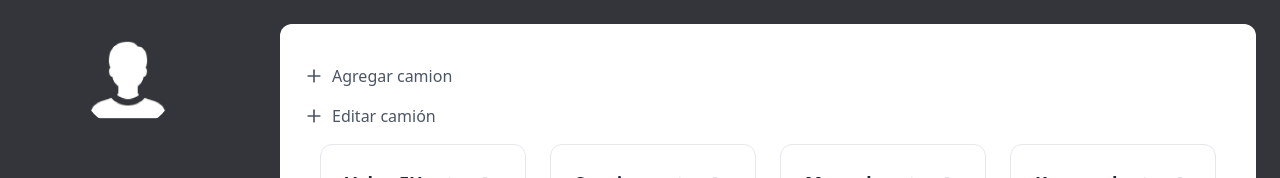
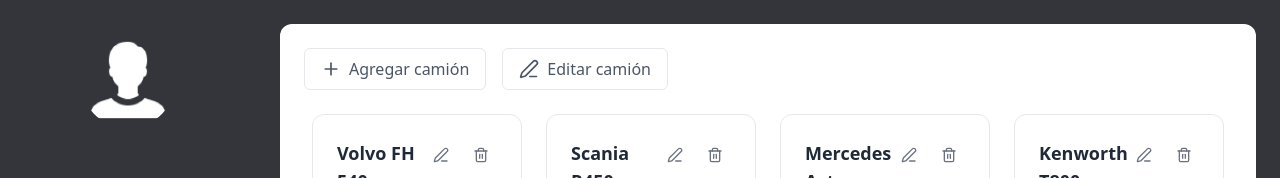
Before and after one commit to ImpulsatecRivera/Rivera, a React (Vite) app in the folder Frontend/page-Private/: page /Camiones in a window 1280 px wide. Shown: the top 178 px of the page. Built offline with nearby package versions, Linux system fonts and the light colour scheme.

Commit message:
arregle volver al menu

```diff
--- a/Frontend/page-Private/src/pages/Camiones/Camiones.jsx
+++ b/Frontend/page-Private/src/pages/Camiones/Camiones.jsx
@@ -248,7 +248,7 @@ const TruckMainScreen = () => {
   const handleSuccessContinue = () => {
     setShowSuccessModal(false);
     setSelectedTruck(null);
-    // Aquí no navegamos, porque ya estamos en el listado
+    // No navega porque ya estás en la pantalla principal con las cards
   };
 
   const handleAddTruck = () => {
@@ -322,28 +322,38 @@ const TruckMainScreen = () => {
   );
 
   return (
-    <div className="flex h-screen bg-[#34353A] overflow-hidden">
-      <div className="flex-1 p-6 overflow-hidden">
-        <div className="bg-white rounded-xl p-6 h-full overflow-hidden">
-          <div className="mt-4">
-            <button onClick={handleAddTruck} className="flex items-center space-x-2 text-gray-600 hover:text-gray-800 transition-colors">
+    <div className="flex flex-col lg:flex-row h-screen bg-[#34353A] overflow-hidden">
+      <div className="flex-1 p-4 lg:p-6 overflow-hidden flex flex-col">
+        <div className="bg-white rounded-xl p-4 lg:p-6 h-full flex flex-col overflow-hidden">
+
+          {/* Botones */}
+          <div className="space-y-4 sm:flex sm:space-x-4 sm:space-y-0 mb-4">
+            <button
+              onClick={handleAddTruck}
+              className="flex items-center justify-center sm:justify-start space-x-2 text-gray-600 hover:text-gray-800 transition-colors w-full sm:w-auto px-4 py-2 border rounded-md"
+            >
               <Plus className="w-5 h-5" />
-              <span className="font-medium">Agregar camion</span>
+              <span className="font-medium">Agregar camión</span>
             </button>
-          </div>
 
-          <div className="mt-4">
-            <button onClick={handleEditTruck} className="flex items-center space-x-2 text-gray-600 hover:text-gray-800 transition-colors">
-              <Plus className="w-5 h-5" />
+            <button
+              onClick={handleEditTruck}
+              className="flex items-center justify-center sm:justify-start space-x-2 text-gray-600 hover:text-gray-800 transition-colors w-full sm:w-auto px-4 py-2 border rounded-md"
+            >
+              <Edit3 className="w-5 h-5" />
               <span className="font-medium">Editar camión</span>
             </button>
           </div>
 
-          <div className="grid grid-cols-1 md:grid-cols-2 lg:grid-cols-3 xl:grid-cols-4 gap-6 overflow-auto max-h-[calc(100vh-200px)] p-4">
+          {/* Grid responsive */}
+          <div
+            className="grid grid-cols-1 sm:grid-cols-2 md:grid-cols-3 lg:grid-cols-4 gap-6 overflow-auto flex-grow max-h-[calc(100vh-160px)] p-2"
+          >
             {trucks.map((truck) => (
               <TruckCard key={truck.id} truck={truck} />
             ))}
           </div>
+
         </div>
       </div>
 
--- a/Frontend/page-Private/src/pages/Camiones/EditarCamion.jsx
+++ b/Frontend/page-Private/src/pages/Camiones/EditarCamion.jsx
@@ -33,10 +33,10 @@ export default function TruckEditForm() {
     <div className="min-h-screen bg-gray-100">
       {/* Header */}
       <div className="bg-gray-800 text-white p-4">
-        <div className="flex items-center">
+        <button onClick={handleGoToMenu} className="flex items-center text-sm hover:underline focus:outline-none">
           <ChevronLeft className="w-5 h-5 mr-2" />
-          <span className="text-sm">Volver al menú principal</span>
-        </div>
+          <span>Volver al menú principal</span>
+        </button>
       </div>
 
       {/* Main Content */}
```
